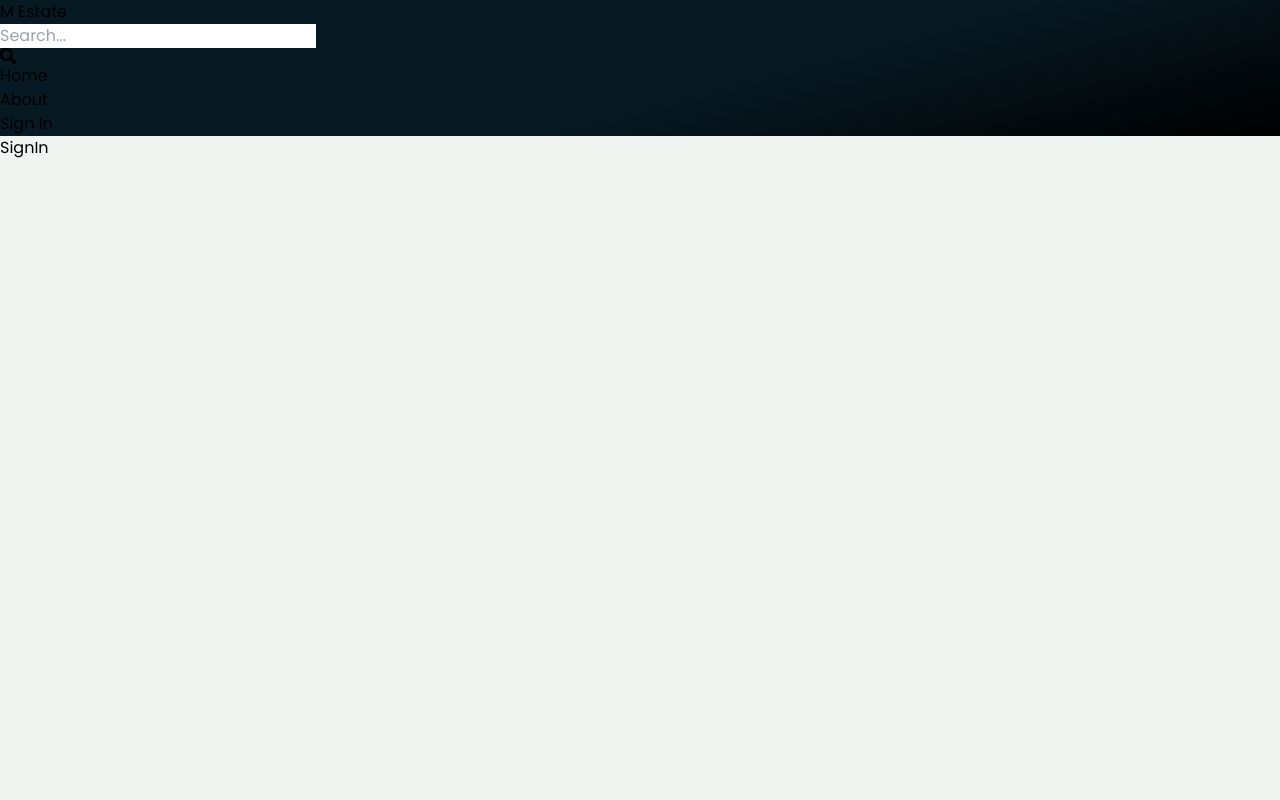
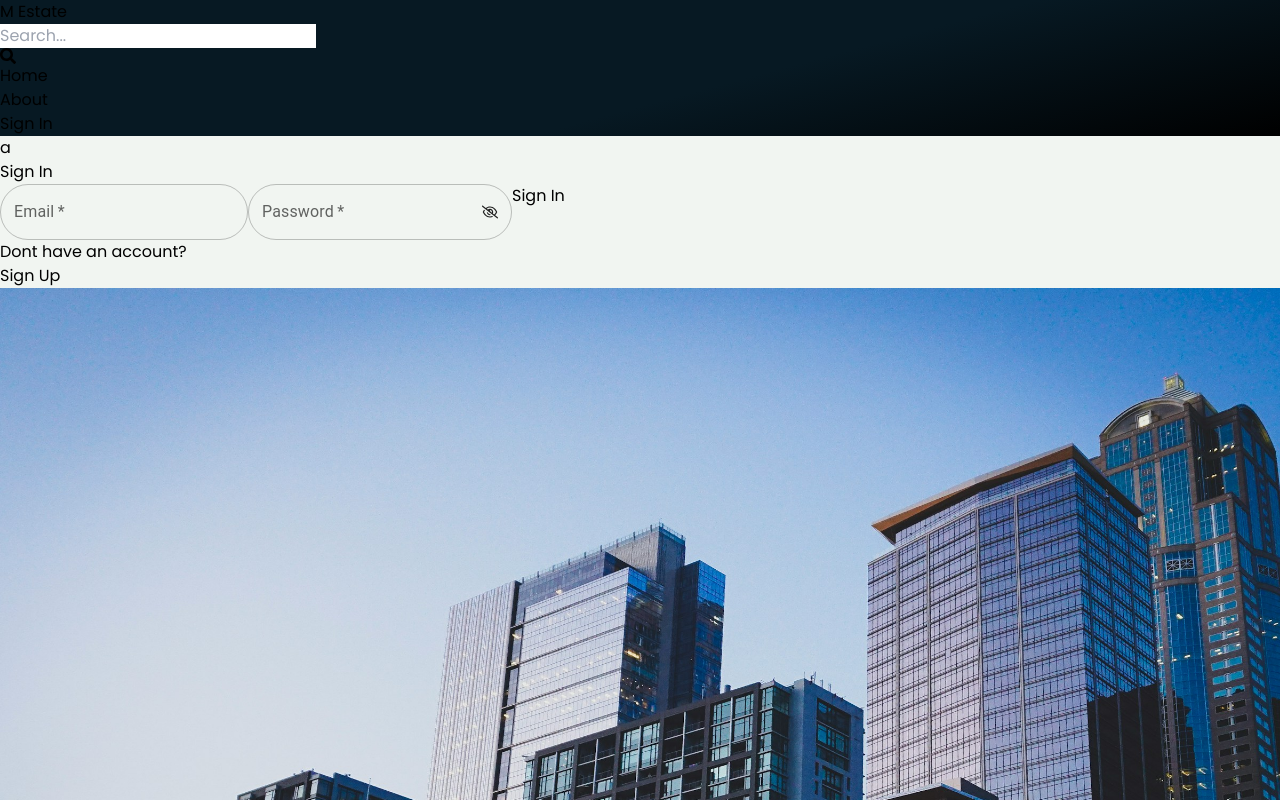
Before and after one commit to Skelptin/Real-Estate-Project, a React (Vite) app in the folder client/: page /signin in a window 1280 px wide. Shown: the top 800 px of the page. Built offline with nearby package versions, Linux system fonts and the light colour scheme.

Commit message:
sign in page done

```diff
--- a/client/index.html
+++ b/client/index.html
@@ -7,7 +7,7 @@
 <link href="https://fonts.googleapis.com/css2?family=Poppins:ital,wght@0,100;0,200;0,300;0,400;0,500;0,600;0,700;0,800;0,900;1,100;1,200;1,300;1,400;1,500;1,600;1,700;1,800;1,900&family=Raleway:wght@600&display=swap" rel="stylesheet">
     <link rel="icon" type="image/svg+xml" href="/vite.svg" />
     <meta name="viewport" content="width=device-width, initial-scale=1.0" />
-    <title>Vite + React</title>
+    <title>MEstate</title>
   </head>
   <body>
     <div id="root"></div>
--- a/client/package.json
+++ b/client/package.json
@@ -19,7 +19,7 @@
     "react-router-dom": "^6.22.0"
   },
   "devDependencies": {
-    "@types/node": "^20.11.19",
+    "@types/node": "^20.11.24",
     "@types/react": "^18.2.55",
     "@types/react-dom": "^18.2.19",
     "@vitejs/plugin-react-swc": "^3.5.0",
--- a/client/src/pages/SignIn.jsx
+++ b/client/src/pages/SignIn.jsx
@@ -1,8 +1,120 @@
-import React from 'react'
+import React, { useState } from 'react';
+import { Link, useNavigate } from 'react-router-dom';
+import Box from '@mui/material/Box';
+import TextField from '@mui/material/TextField';
+import Building from '../assets/signUpBuilding.png'
+import SignUpBg from '../assets/signUpBg.jpg'
+import './SignUp.css'
+
+import { FaRegEye, FaRegEyeSlash } from "react-icons/fa6";
 
 const SignIn = () => {
+
+  const navigate = useNavigate();
+
+  const [formData, setFormData] = useState({})
+  const [error, setError] = useState(null)
+  const [loading, setLoading] = useState(false)
+
+  const [showPassword, setShowPassword] = useState(false)
+
+
+  const handleShowPassword = () => {
+    showPassword ? setShowPassword(false) : setShowPassword(true)
+  }
+
+  const handleChange = (e) => {
+    setFormData({
+      ...formData,
+      [e.target.id]: e.target.value,
+    });
+    console.log(formData)
+  };
+
+  const handleSubmit = async (e) => {
+
+    e.preventDefault();
+    setLoading(true)
+    try {
+
+      const res = await fetch('/api/auth/signin',
+        {
+          method: 'POST',
+          headers: {
+            'Content-Type': 'application/json'
+          },
+          body: JSON.stringify(formData),
+        }
+      );
+      const data = await res.json();
+      if (data.success === false) {
+        setError(data.message);
+        setLoading(false);
+        return;
+      }
+      setError(null)
+      setLoading(false)
+      navigate('/')
+    } catch (err) {
+      setLoading(false)
+      console.log(err.message)
+    }
+  };
+
+
   return (
-    <div>SignIn</div>
+    <div className="relative">
+
+      <section className="absolute w-full top-1/4 left-1/4 transform -translate-x-1/2 -translate-y-1/2">
+        <div className='whiteBox z-2' >a</div>
+        <div className="p-3 max-w-lg mx-auto backdrop-filter backdrop-blur-lg">
+          <h1 className="text-3xl text-center font-semibold my-7">Sign In</h1>
+
+          <form onSubmit={handleSubmit} className="flex flex-col gap-4">
+
+            <TextField
+              InputProps={{ sx: { borderRadius: '2rem' } }}
+              required
+              onChange={handleChange}
+              id="email"
+              label="Email"
+              variant="outlined"
+            />
+            <TextField
+              type={showPassword ? 'text' : 'password'}
+              required
+              onChange={handleChange}
+              id="password"
+              label="Password"
+              variant="outlined"
+              InputProps={{
+                sx: { borderRadius: '2rem' },
+                endAdornment: (
+                  <button type="button" onClick={handleShowPassword} id="showPassword">
+                    {showPassword ? <FaRegEye /> : <FaRegEyeSlash />}
+                  </button>
+                ),
+              }}
+            />
+
+            <button
+              disabled={loading}
+              className="bg-slate-700 rounded-xl text-white p-3 rounded-lg uppercase hover:opacity-95 disabled:opacity-80"
+            >
+              {loading ? 'Loading' : 'Sign In'}
+            </button>
+          </form>
+          <div className="flex gap-2 mt-5">
+            <p className="text-color-blue">Dont have an account?</p>
+            <Link to={'/signup'}>
+              <span className="text-blue-700">Sign Up</span>
+            </Link>
+          </div>
+          {error && <p className="text-red-700">{error}</p>}
+        </div>
+      </section>
+      <img src={SignUpBg} alt="background" className="w-full h-full object-cover" />
+    </div>
   )
 }
 
--- a/client/src/pages/SignUp.jsx
+++ b/client/src/pages/SignUp.jsx
@@ -28,6 +28,7 @@ const SignUp = () => {
       ...formData,
       [e.target.id]: e.target.value,
     });
+    console.log(formData)
   };
 
   const handleSubmit = async (e) => {
```
Also changed, not shown: client/jsconfig.json (added, +12 -0 lines), client/components.json, 2 other files (tests, documents, lock files or other folders).
